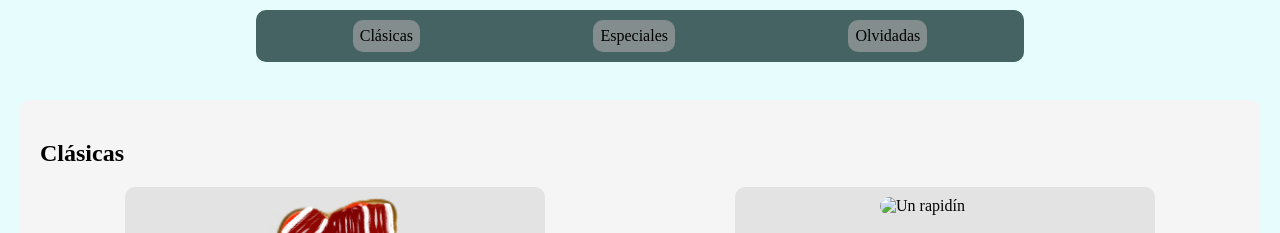
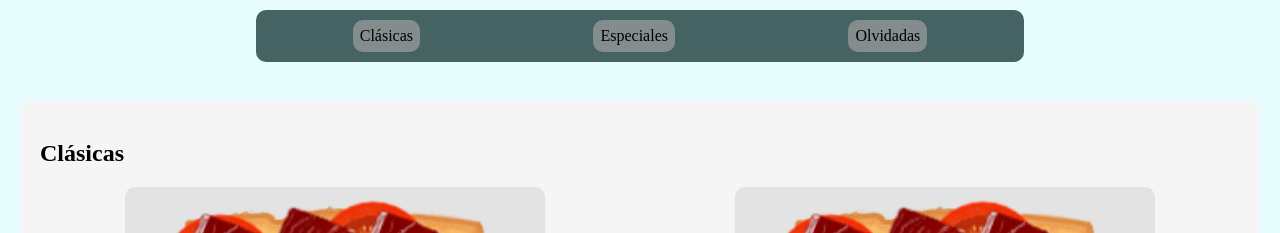
Before and after one commit to Gert2198/Cafe-Amores, a plain HTML site: page index.html in a window 1280 px wide. Both pictures are taken after a click on the element "Clásicas". Shown: the part 554-787 px from the top of the page. Drawn offline with Linux system fonts and the light colour scheme; a web font is replaced by a local one.

Commit message:
La clásica terminada

```diff
--- a/main.js
+++ b/main.js
@@ -2,12 +2,12 @@ const menuData = {
   Clásicas: [
     {
       name: "La clásica",
-      img: "images/Jamon y tomate grande.png",
+      img: "images/Jamon y tomate.png",
       ingredients: ["Tomate", "Jamón serrano", "Aceite", "Sal"],
     },
     {
       name: "Un rapidín",
-      img: "",
+      img: "images/Jamon y tomate.png",
       ingredients: ["Ingrediente 1", "Ingrediente 2"],
     },
     {
--- a/style.css
+++ b/style.css
@@ -68,7 +68,7 @@ body {
   width: 100%;
   height: auto;
   border-radius: 10px;
-  max-width: 130px;
+  max-width: 350px;
 }
 
 /* #Carta {
```
Also changed, not shown: images/Jamon y tomate.png (added), 5 other files. Lines whose indentation alone changed are shown as unchanged.
